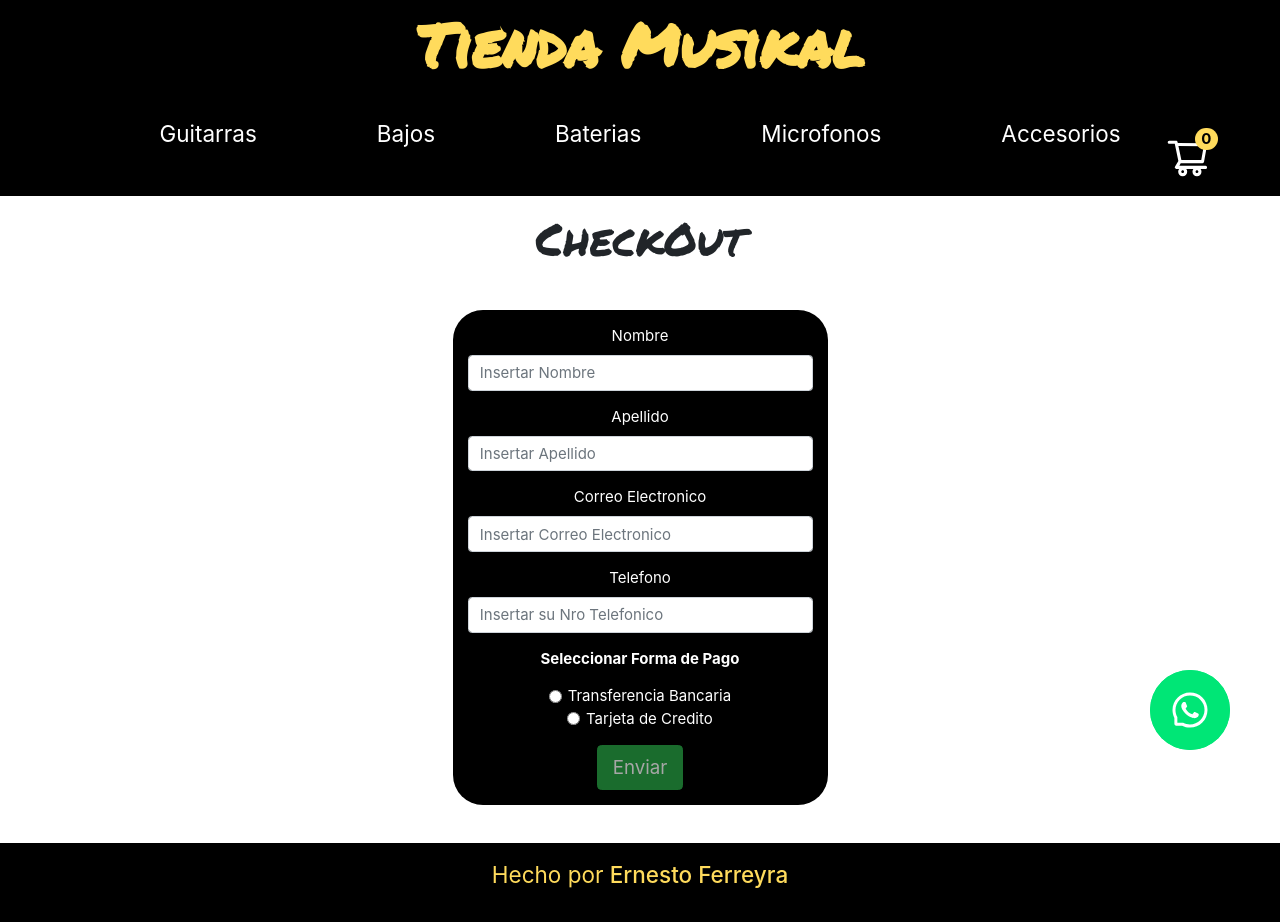
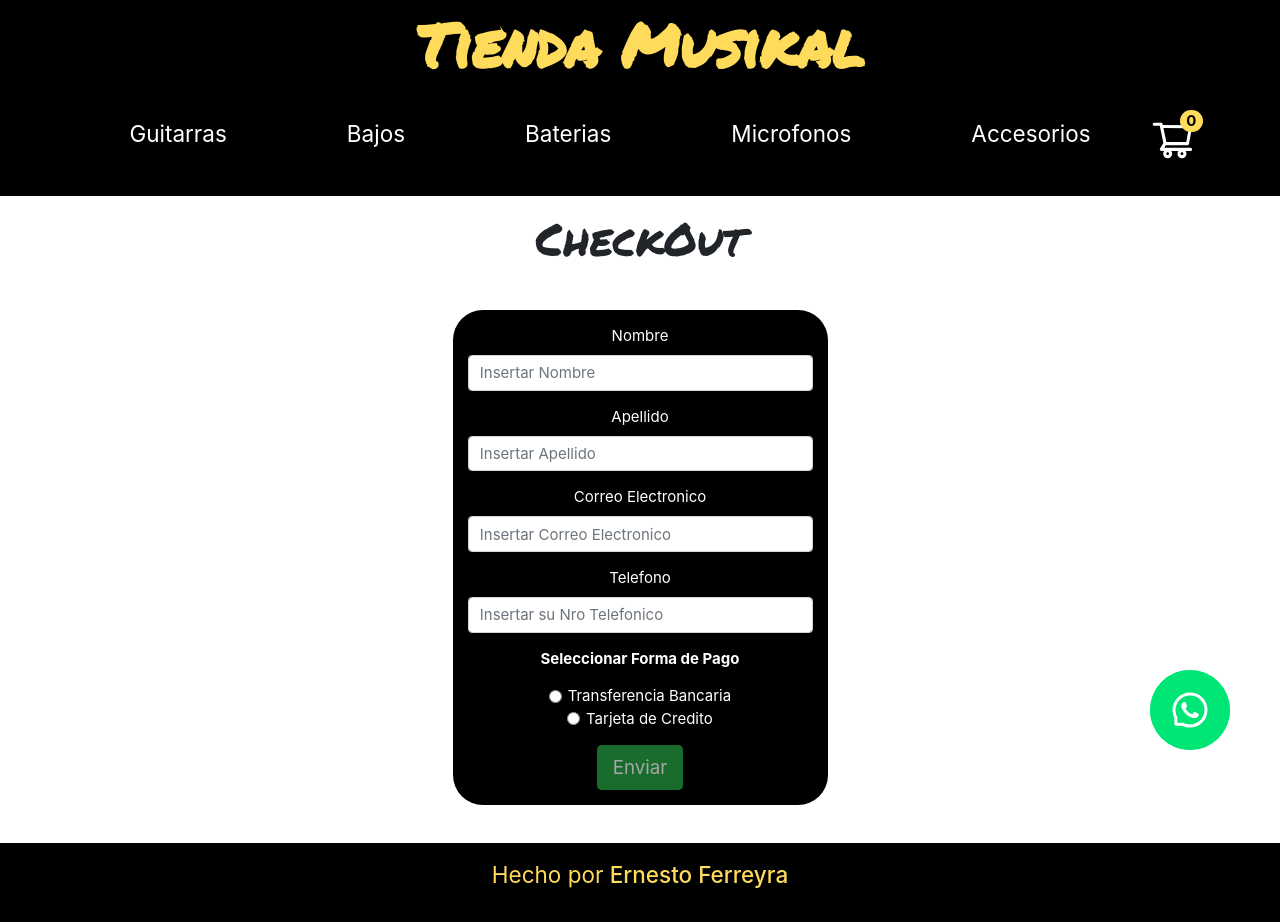
Before and after one commit to Ernesferre/tienda-ecommerce, a React (Create React App) app: page /Checkout in a window 1280 px wide. Built offline with nearby package versions, Linux system fonts and the light colour scheme; a web font is replaced by a local one.

Commit message:
ultimas correcciones esteticas

```diff
--- a/src/components/general/Nav/Nav.jsx
+++ b/src/components/general/Nav/Nav.jsx
@@ -39,10 +39,11 @@ function Nav({titulo, action}) {
                    {
                        menuItems.map((seccion, index) => <NavItem key={index} text={seccion.texto} url={seccion.ruta}/>)
                    }
+                        <NavCart className="" action={action}/>
                 </ul>
 
 
-                <NavCart action={action}/>
+
 
 
             </div>
--- a/src/components/general/NavAndWidgetCart/NavAndWidgetCart.jsx
+++ b/src/components/general/NavAndWidgetCart/NavAndWidgetCart.jsx
@@ -14,10 +14,11 @@ const NavAndWidgetCart = () => {
 
 
         return (
-                <>
+                <div>
+
                         <Nav  titulo="Tienda Musikal"  action={openWidgetCart}/>
                         <WidgetCart show={showWidgetCart} action={openWidgetCart} />
-                </>
+                </div>
 
         )
 }
--- a/src/components/general/NavCart/NavCart.css
+++ b/src/components/general/NavCart/NavCart.css
@@ -2,7 +2,7 @@
   position: absolute;
   right: 0;
   bottom: 0;
-  top: 9rem;
+  top: 7.8rem;
   cursor: pointer;
 }
 
--- a/src/components/general/NavCart/NavCart.jsx
+++ b/src/components/general/NavCart/NavCart.jsx
@@ -9,7 +9,7 @@ const NavCart = ({action}) => {
     const [data] = useContext(Store);
 
     return (
-        <div className="navCart" onClick={action}>
+        <div className="navCart mr-3 mb-4" onClick={action}>
             <AiOutlineShoppingCart />
             <span>{data.cantidad}</span>
         </div>
```
Also changed, not shown: 1 other file (tests, documents, lock files or other folders).
